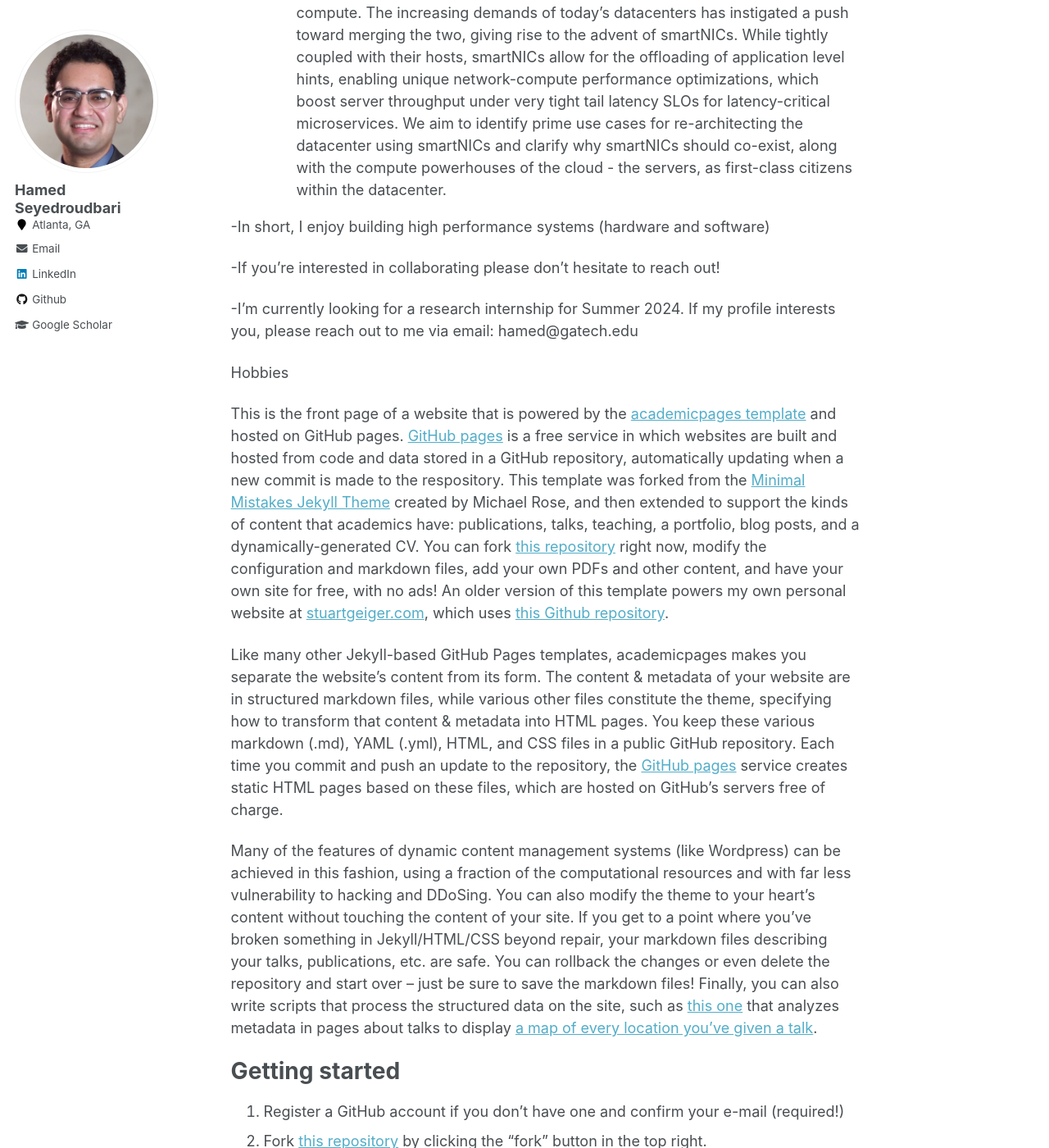
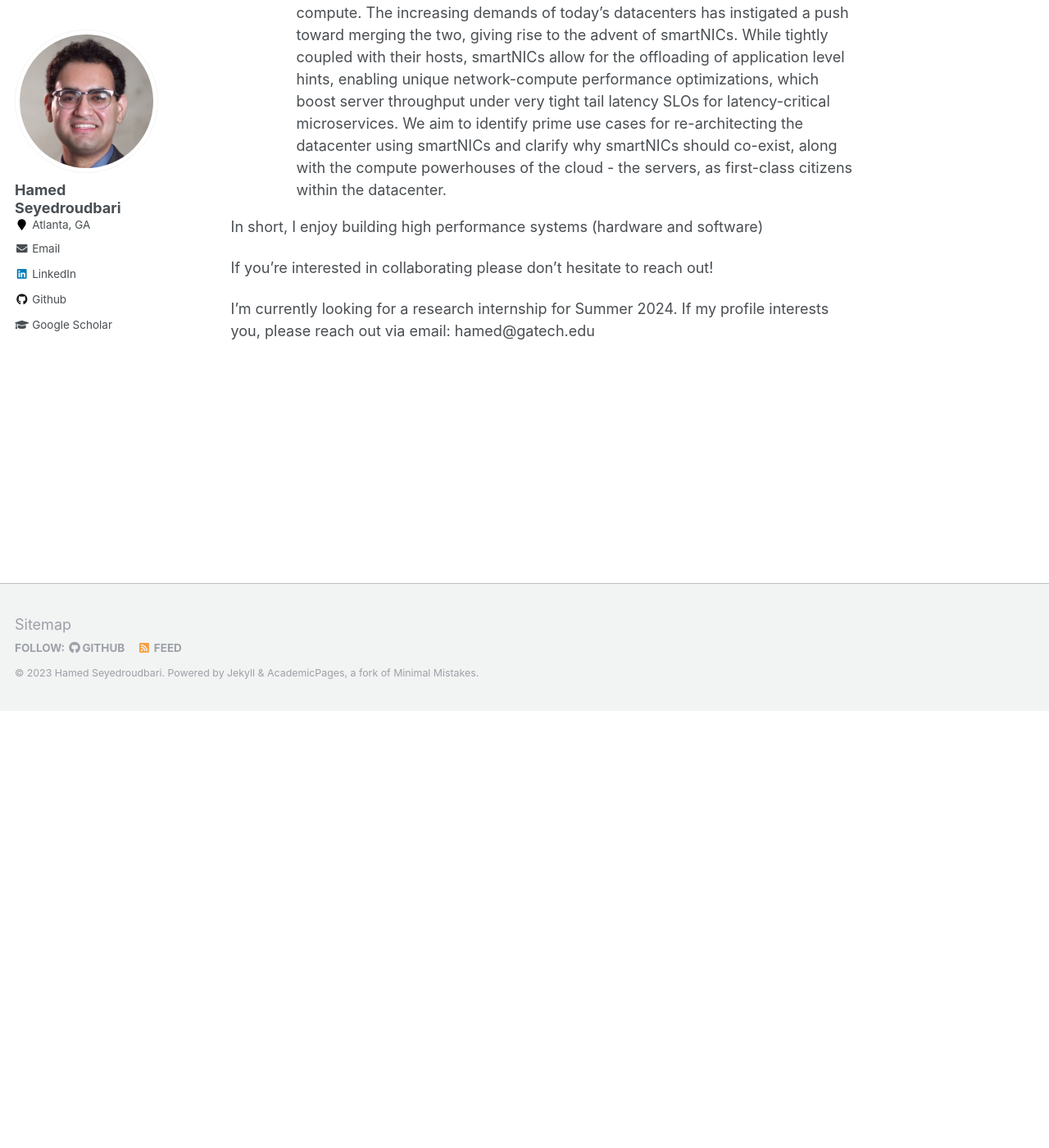
Before and after one commit to hamedsey/hamedsey.github.io, a Jekyll site: the page built from _pages/about.md, in a window 1280 px wide and 1400 px high, scrolled down 533 px. Shown: the whole window at 82% size. Built offline with Jekyll 4.4.1, drawn with Linux system fonts in a browser that asks for light colours; some of the changed text lies outside the part shown.

Commit message:
updated home page

```diff
--- a/_data/navigation.yml
+++ b/_data/navigation.yml
@@ -21,5 +21,8 @@ main:
   - title: "Service"
     url: /service/
 
+  #- title: "Fun"
+  #  url: /fun/
+
   #- title: "Guide"
   #  url: /markdown/
--- a/_pages/about.md
+++ b/_pages/about.md
@@ -19,22 +19,14 @@ Welcome! If you're here to know more about me, you're at the right place! I'll m
   Summary:
   - Datacenters traditionally operate with a strict boundary between network and compute. The increasing demands of today’s datacenters has instigated a push toward merging the two, giving rise to the advent of smartNICs. While tightly coupled with their hosts, smartNICs allow for the offloading of application level hints, enabling unique network-compute performance optimizations, which boost server throughput under very tight tail latency SLOs for latency-critical microservices. We aim to identify prime use cases for re-architecting the datacenter using smartNICs and clarify why smartNICs should co-exist, along with the compute powerhouses of the cloud - the servers, as first-class citizens within the datacenter.
 
--In short, I enjoy building high performance systems (hardware and software)
 
--If you're interested in collaborating please don't hesitate to reach out!
+In short, I enjoy building high performance systems (hardware and software)
 
--I'm currently looking for a research internship for Summer 2024. If my profile interests you, please reach out to me via email: hamed@gatech.edu
+If you're interested in collaborating please don't hesitate to reach out!
 
-Hobbies
+I'm currently looking for a research internship for Summer 2024. If my profile interests you, please reach out via email: hamed@gatech.edu
 
-This is the front page of a website that is powered by the [academicpages template](https://github.com/academicpages/academicpages.github.io) and hosted on GitHub pages. [GitHub pages](https://pages.github.com) is a free service in which websites are built and hosted from code and data stored in a GitHub repository, automatically updating when a new commit is made to the respository. This template was forked from the [Minimal Mistakes Jekyll Theme](https://mmistakes.github.io/minimal-mistakes/) created by Michael Rose, and then extended to support the kinds of content that academics have: publications, talks, teaching, a portfolio, blog posts, and a dynamically-generated CV. You can fork [this repository](https://github.com/academicpages/academicpages.github.io) right now, modify the configuration and markdown files, add your own PDFs and other content, and have your own site for free, with no ads! An older version of this template powers my own personal website at [stuartgeiger.com](http://stuartgeiger.com), which uses [this Github repository](https://github.com/staeiou/staeiou.github.io).
-
-
-
-Like many other Jekyll-based GitHub Pages templates, academicpages makes you separate the website's content from its form. The content & metadata of your website are in structured markdown files, while various other files constitute the theme, specifying how to transform that content & metadata into HTML pages. You keep these various markdown (.md), YAML (.yml), HTML, and CSS files in a public GitHub repository. Each time you commit and push an update to the repository, the [GitHub pages](https://pages.github.com/) service creates static HTML pages based on these files, which are hosted on GitHub's servers free of charge.
-
-Many of the features of dynamic content management systems (like Wordpress) can be achieved in this fashion, using a fraction of the computational resources and with far less vulnerability to hacking and DDoSing. You can also modify the theme to your heart's content without touching the content of your site. If you get to a point where you've broken something in Jekyll/HTML/CSS beyond repair, your markdown files describing your talks, publications, etc. are safe. You can rollback the changes or even delete the repository and start over -- just be sure to save the markdown files! Finally, you can also write scripts that process the structured data on the site, such as [this one](https://github.com/academicpages/academicpages.github.io/blob/master/talkmap.ipynb) that analyzes metadata in pages about talks to display [a map of every location you've given a talk](https://academicpages.github.io/talkmap.html).
-
+<!---
 Getting started
 ======
 1. Register a GitHub account if you don't have one and confirm your e-mail (required!)
@@ -67,3 +59,4 @@ Example: editing a markdown file for a talk
 For more info
 ------
 More info about configuring academicpages can be found in [the guide](https://academicpages.github.io/markdown/). The [guides for the Minimal Mistakes theme](https://mmistakes.github.io/minimal-mistakes/docs/configuration/) (which this theme was forked from) might also be helpful.
+-->
```
